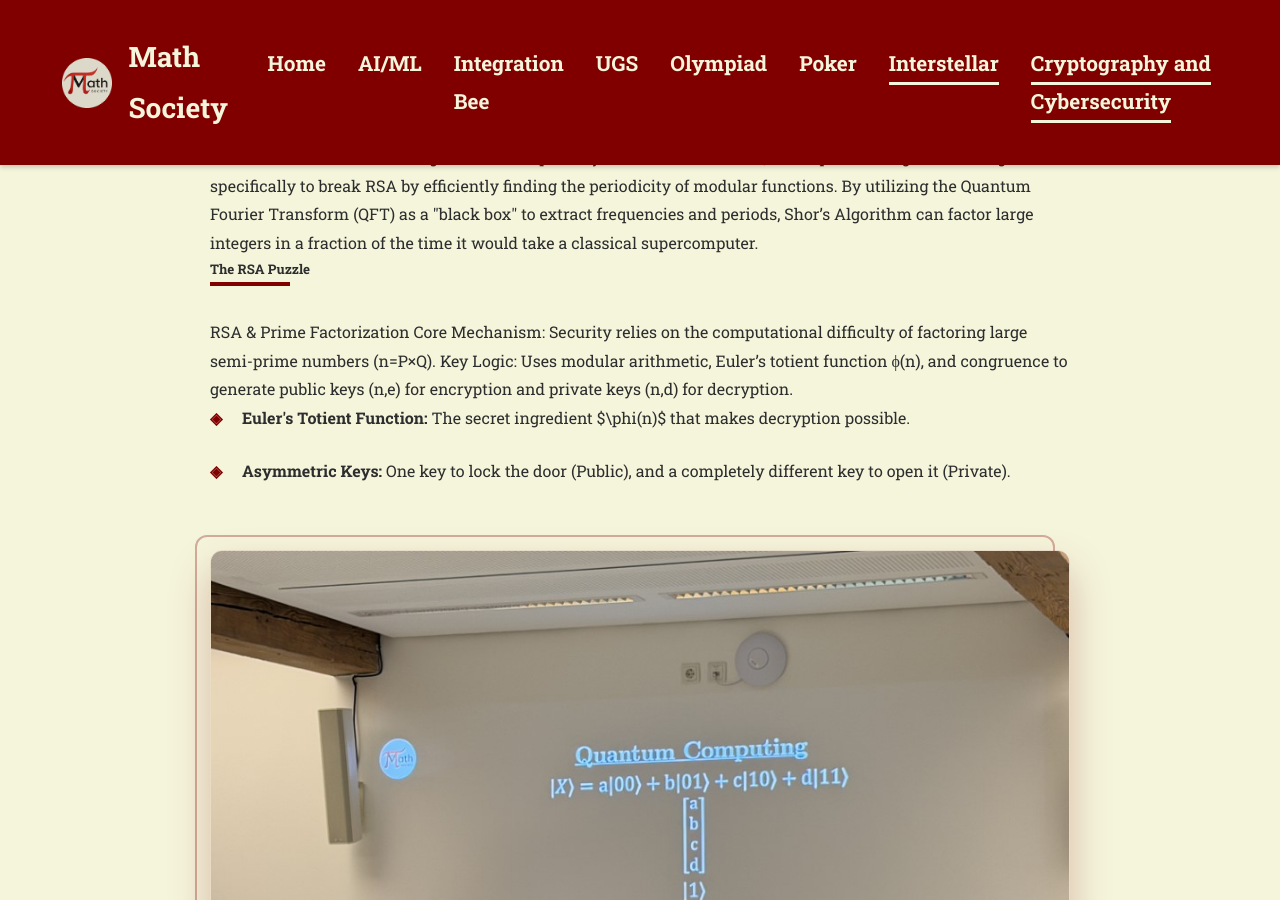
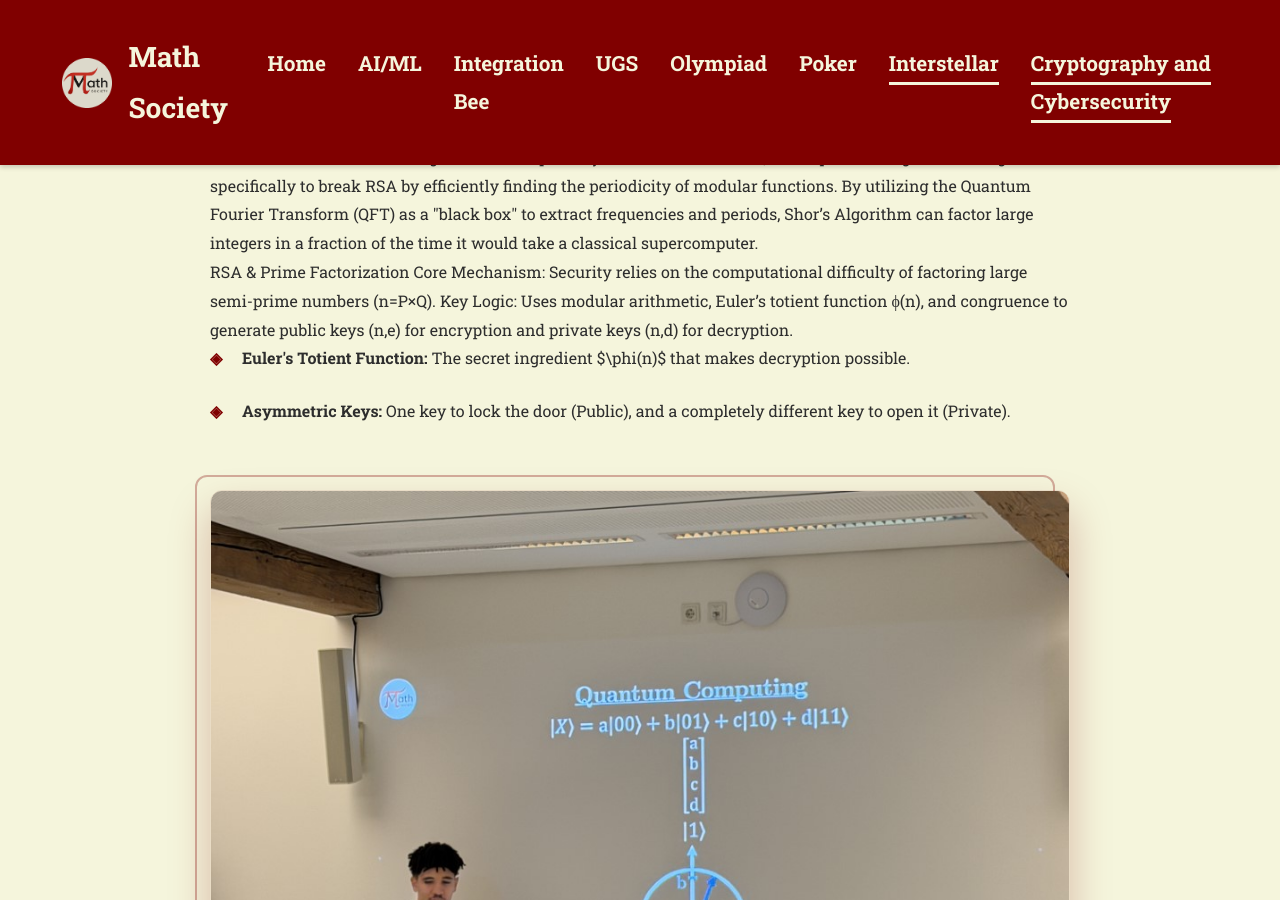
Before and after one commit to KelvinAirConstructorUni/constructor-math.github.io, a Jekyll site: the page Subpages/cryptography-and-cybersecurity.html, which Jekyll copies as it is, in a window 1280 px wide and 900 px high, scrolled down 3569 px. Built offline with Jekyll 4.4.1, drawn with Linux system fonts in a browser that asks for light colours; nearby versions of some CDN libraries.

Commit message:
Update cryptography-and-cybersecurity.html

```diff
--- a/Subpages/cryptography-and-cybersecurity.html
+++ b/Subpages/cryptography-and-cybersecurity.html
@@ -263,8 +263,6 @@
 
 
 
-    <h5>The RSA Puzzle</h5>
-    <div class="section-divider"></div>
     <p>RSA & Prime Factorization
 
 Core Mechanism: Security relies on the computational difficulty of factoring large semi-prime numbers (n=P×Q).
```
